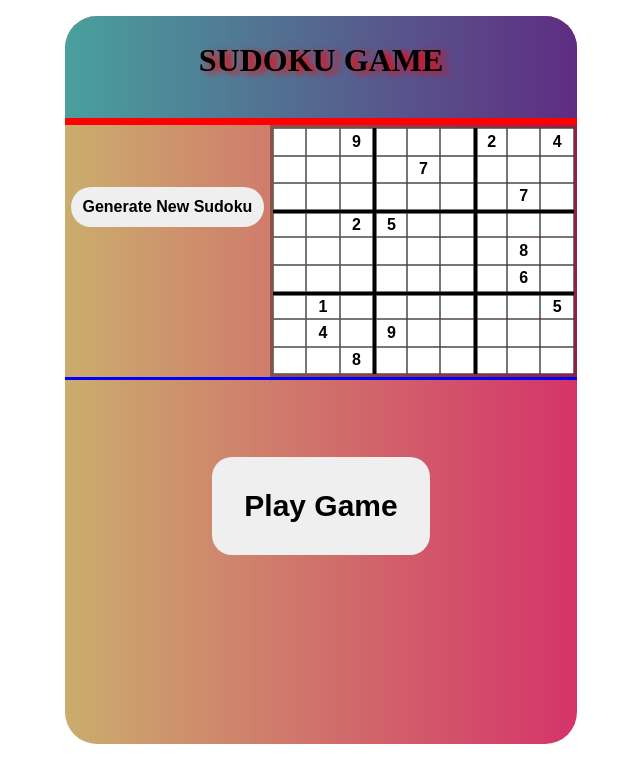
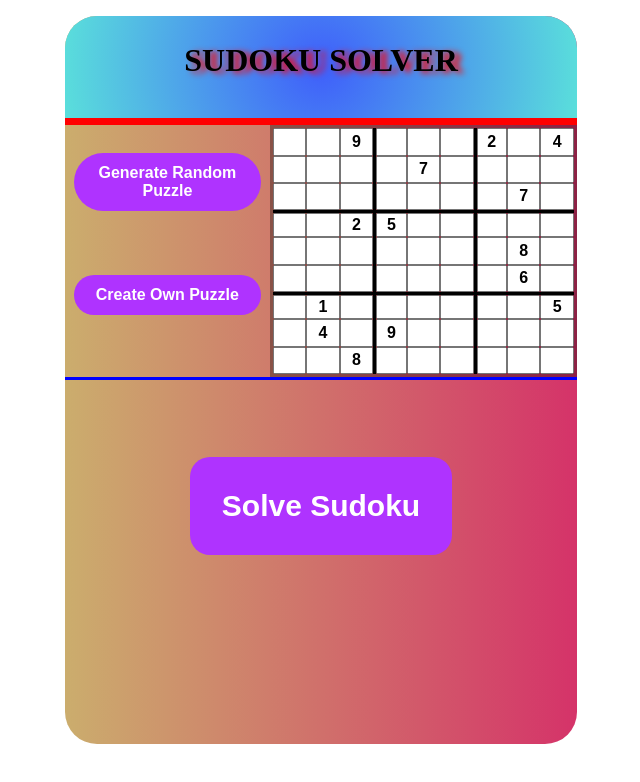
Before and after one commit to Amit-R-Thakur/Sudoku-Solver, a plain HTML site: page index.html in a window 1280 px wide. Both pictures are taken after a click on the button "Generate New Sudoku". Shown: the whole page, without its empty margins (319-959 px from the left). Drawn offline with Linux system fonts and the light colour scheme.

Commit message:
Sudoku Solver is Ready

```diff
--- a/css/sudoku.css
+++ b/css/sudoku.css
@@ -92,8 +92,14 @@
 background: -webkit-linear-gradient(to right, #cbad6d, #d53369);  /* Chrome 10-25, Safari 5.1-6 */
 background: linear-gradient(to right, #cbad6d, #d53369); /* W3C, IE 10+/ Edge, Firefox 16+, Chrome 26+, Opera 12+, Safari 7+ */
  display: grid;
+
  grid-template-rows:15% 35% 1fr ;
 
+}
+button
+{
+    background-color: #AF33FF;
+    color: white;
 }
 .heading
 {
@@ -101,11 +107,9 @@ background: linear-gradient(to right, #cbad6d, #d53369); /* W3C, IE 10+/ Edge, F
     border-top-right-radius: 2rem;
     border-top-left-radius: 2rem;
     border-bottom: 7px solid red;
-    background: #5f2c82;  /* fallback for old browsers */
-background: -webkit-linear-gradient(to right, #49a09d, #5f2c82);  /* Chrome 10-25, Safari 5.1-6 */
-background: linear-gradient(to right, #49a09d, #5f2c82); /* W3C, IE 10+/ Edge, Firefox 16+, Chrome 26+, Opera 12+, Safari 7+ */
 
-
+background: rgb(63,94,251);
+background: radial-gradient(circle, rgba(63,94,251,1) 0%, rgba(90,223,219,1) 100%);
 }
 .heading h1
 {
@@ -127,16 +131,20 @@ background: linear-gradient(to right, #49a09d, #5f2c82); /* W3C, IE 10+/ Edge, F
 .genbtn
 {
     text-align: center;
+    display:grid;
+    grid-template-rows: 1fr 1fr;
+    padding: 2%;
 }
 .genbtn button
 {
-    margin-top: 30%;
+    margin-top: 12%;
     padding:0.7rem;
     font-size: 1rem;
     font-weight: bold;
     border-radius: 3rem;
     border: none;
     cursor: pointer;
+    width: 95%;
 }
 .disSudoku
 {
@@ -177,7 +185,7 @@ background: linear-gradient(to right, #49a09d, #5f2c82); /* W3C, IE 10+/ Edge, F
 .secondClass
 {
     display: grid;
-    grid-template-rows:15% 1fr 15%;
+    grid-template-rows:15% 1fr 13%;
 }
 .divhome
 {
--- a/js/sudoku.js
+++ b/js/sudoku.js
@@ -94,7 +94,22 @@
 var mainDiv=document.createElement("div");
     mainDiv.classList="main";
     document.body.appendChild(mainDiv);
+    //function For Print Value of Create Sudoku......
+    function PCrValue()
+      {
+    let inp=document.querySelectorAll(".ranInp");
+    let p=0;
+    for(i=0;i<Gensdk.length;i++)
+    {
+        for(j=0;j<Gensdk.length;j++)
+        {
+            Gensdk[i][j]=Number(inp[p].value);
+            p++;
 
+        }
+
+    }
+ }
 
 function StartUp()
 {
@@ -102,7 +117,7 @@ function StartUp()
   startMainDiv.classList.add("startup");
   mainDiv.appendChild(startMainDiv);
   let HeadingDiv=document.createElement("div");
-  let heading="<h1>Sudoku Game<h1>";
+  let heading="<h1>Sudoku Solver<h1>";
   HeadingDiv.innerHTML=heading;
   HeadingDiv.classList.add("heading");
   startMainDiv.appendChild(HeadingDiv);
@@ -110,13 +125,40 @@ function StartUp()
   GenrateDiv.classList.add("GenrateMain");
   startMainDiv.appendChild(GenrateDiv);
   let genBtnDiv=document.createElement("div");
+  GenrateDiv.appendChild(genBtnDiv);
   genBtnDiv.classList.add("genbtn");
+  let fbtndiv=document.createElement("div");
+  let sbtndiv=document.createElement("div");
   let btn="<button id='GenSudoku'>Generate New Sudoku</button>";
-  genBtnDiv.innerHTML=btn;
+  let sbtn="<button id='CrSudoku'>Create Own Puzzle</button>";
   let disSudokuDiv=document.createElement("div");
+  GenrateDiv.appendChild(disSudokuDiv);
   disSudokuDiv.classList.add("disSudoku");
-GenrateDiv.appendChild(genBtnDiv);
-GenrateDiv.appendChild(disSudokuDiv);
+  genBtnDiv.appendChild(fbtndiv);
+  genBtnDiv.appendChild(sbtndiv);
+  fbtndiv.innerHTML=btn;
+  sbtndiv.innerHTML=sbtn;
+  document.querySelector("#CrSudoku").classList.add("notvisible");
+//coding for Create New Sudoku
+
+document.querySelector("#CrSudoku").addEventListener("click",()=>{
+    let row=0,col=0;
+    setZero();
+    setValue();
+    let inp=document.querySelectorAll(".ranInp");
+    inp.forEach((elm,inx)=>{
+        elm.removeAttribute("readonly");
+
+    });
+
+
+});
+
+
+
+
+
+//******************************
 for(let i=0; i<Gensdk.length;i++)
 {
     for(let j=0;j<Gensdk.length;j++)
@@ -146,13 +188,23 @@ let PlayGameDiv=document.createElement("div");
 PlayGameDiv.classList.add("SgameDiv");
 
 document.querySelector("#GenSudoku").addEventListener("click",()=>{
+
+    document.querySelector("#GenSudoku").innerText="Generate Random Puzzle";
+document.querySelector("#CrSudoku").classList.remove("notvisible");
 randomSudoku();
+let inp=document.querySelectorAll(".ranInp");
+    inp.forEach((elm,inx)=>{
+        elm.setAttribute("readonly","");
+
+    });
 RanValueForSudoku();
 
-let PlayBtn="<button id='play'>Play Game</button>";
+let PlayBtn="<button id='play'>Solve Sudoku</button>";
 PlayGameDiv.innerHTML=PlayBtn;
 document.querySelector("#play").addEventListener("click",()=>{
+    PCrValue();
     setup(Gensdk);
+
 })
        })
 
@@ -258,13 +310,10 @@ function setup(sudoku)
             newdiv.classList.add(`bordertop`);
            let inp=document.createElement("input");
            inp.addEventListener("input",()=>{
-               if(isValidNumber(sudoku,i,j,inp.value))
+               if(!isValidNumber(sudoku,i,j,inp.value)&&inp.value!=0)
                {
-                   console.log("Valid");
-               }
-               else
-               {
-                console.log("Invalid");
+                   console.log("invalid");
+                   return;
                }
 
                     })
```
